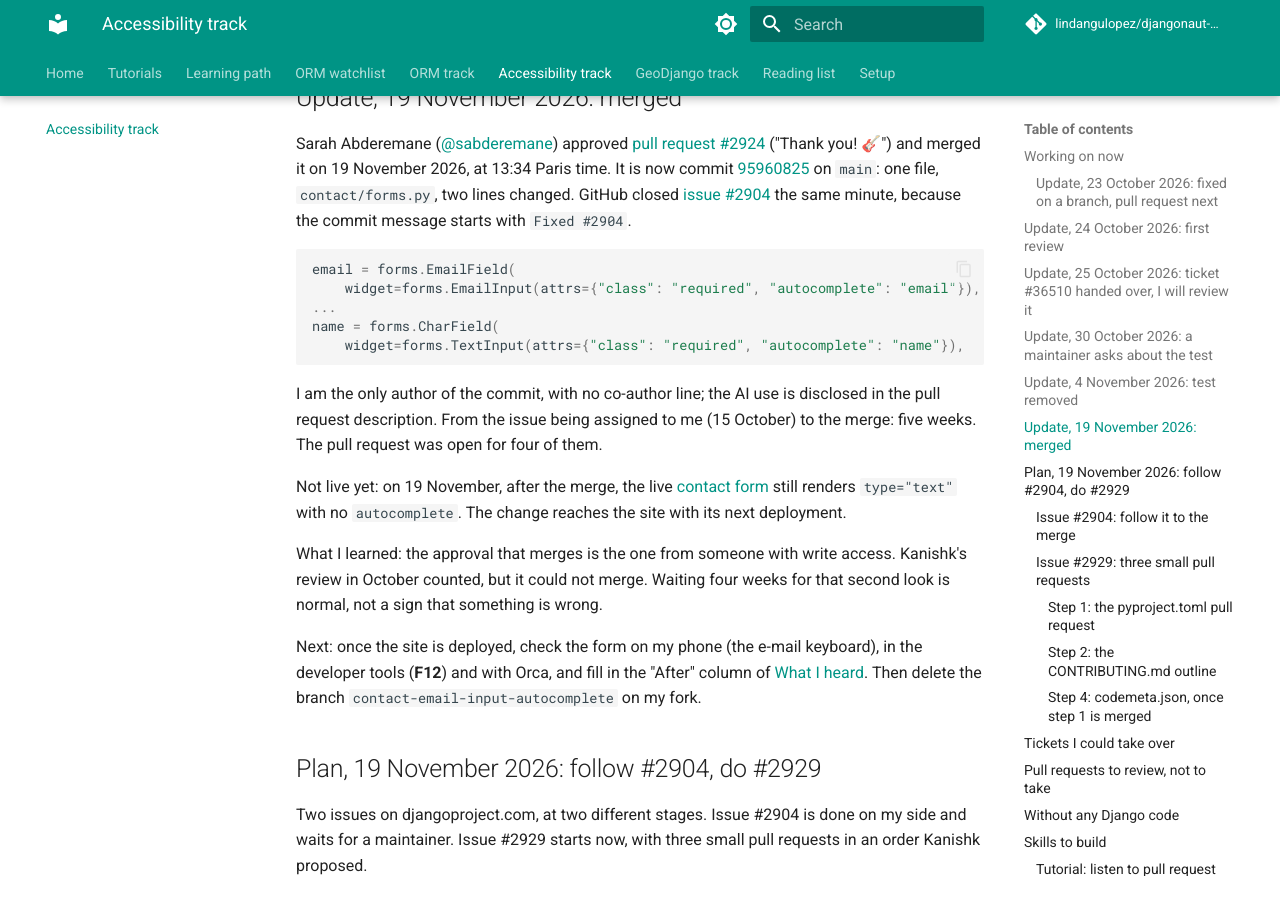
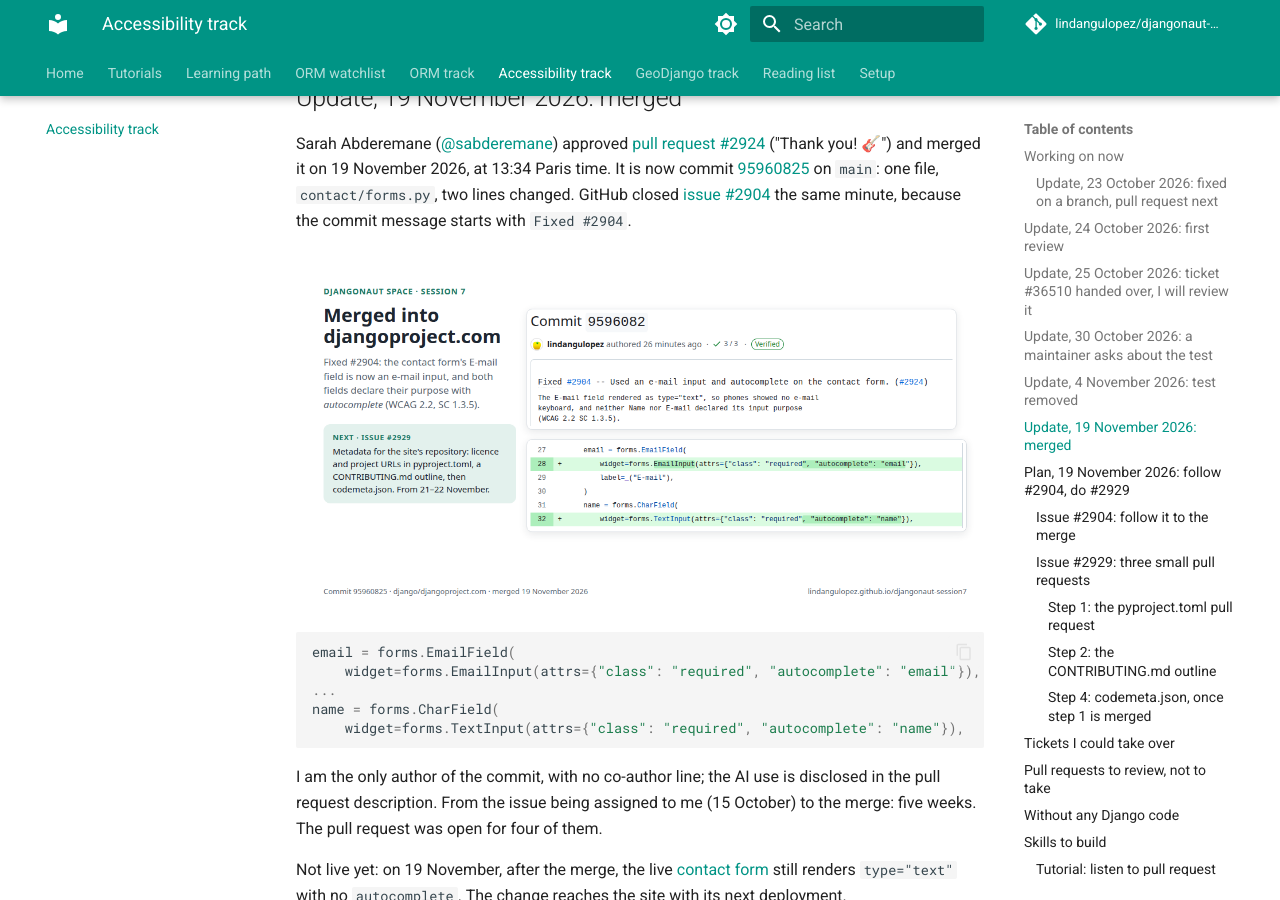
Before and after one commit to lindangulopez/djangonaut-session7, an MkDocs documentation site: the page built from docs/accessibility-track.md, in a window 1280 px wide and 900 px high, scrolled down 4161 px. Built offline with MkDocs 1.6.1 and Material for MkDocs 9.7.7, drawn with Linux system fonts in a browser that asks for light colours; comment, search, counter and statistics services are not loaded.

Commit message:
Accessibility track: image of the merged commit 95960825

````diff
--- a/docs/accessibility-track.md
+++ b/docs/accessibility-track.md
@@ -113,6 +113,8 @@ Next: wait for the checks to run again and for a maintainer to merge. The pull r
 ## Update, 19 November 2026: merged
 
 Sarah Abderemane ([@sabderemane](https://github.com/sabderemane)) approved [pull request #2924](https://github.com/django/djangoproject.com/pull/2924) ("Thank you! 🎸") and merged it on 19 November 2026, at 13:34 Paris time. It is now commit [95960825](https://github.com/django/djangoproject.com/commit/95960825c3838b55938ecd6122cf018200a71595) on `main`: one file, `contact/forms.py`, two lines changed. GitHub closed [issue #2904](https://github.com/django/djangoproject.com/issues/2904) the same minute, because the commit message starts with `Fixed #2904`.
+
+![Commit 95960825 on django/djangoproject.com: the commit message, and the two changed lines in contact/forms.py, an EmailInput with autocomplete "email" and autocomplete "name" on the Name field](img/pr2924_merged.png)
 
 ```python
 email = forms.EmailField(
````
Also changed, not shown: docs/img/pr2924_merged.png (added).
